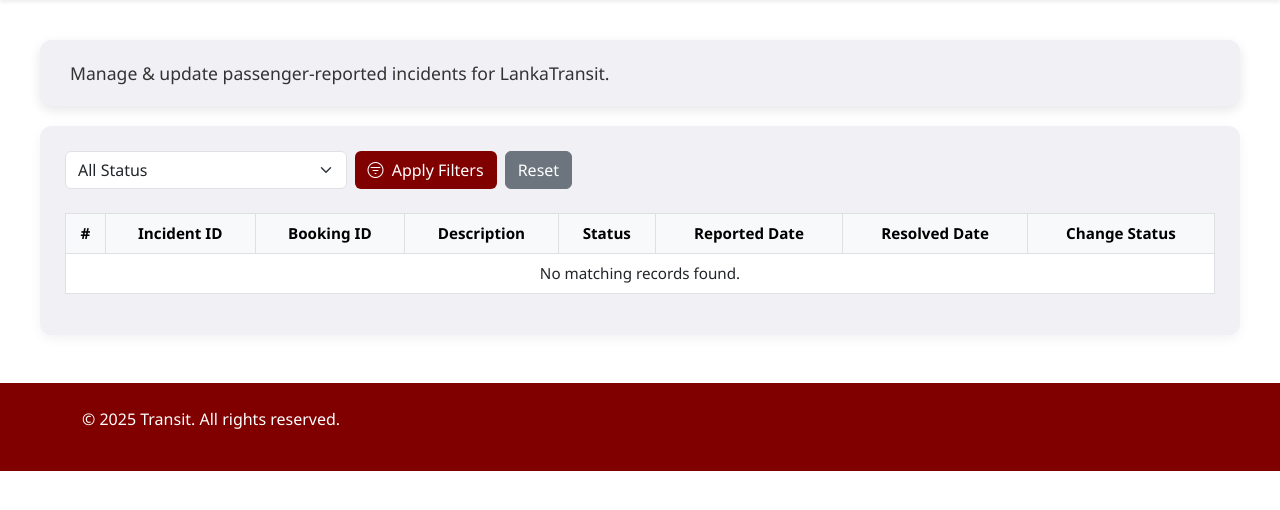
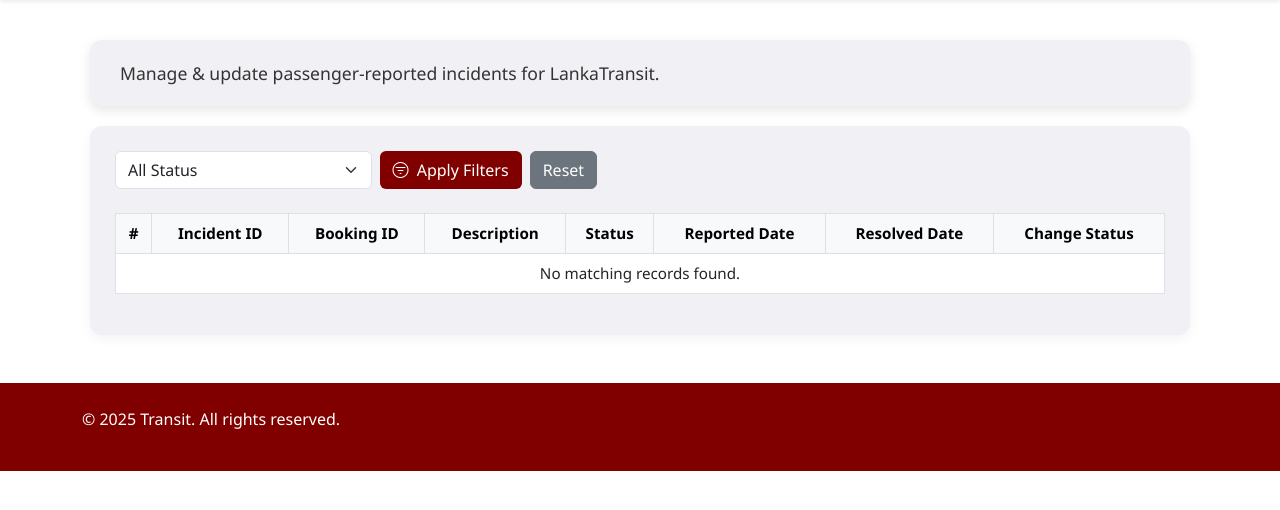
Before and after one commit to ruvini730402/Lanka-Transit, a PHP site: page /Registerlog/pages/manage_incidents.php in a window 1280 px wide. Shown: the part 56-566 px from the top of the page. Run offline with PHP 8.4, Linux system fonts and the light colour scheme; data that the repository does not hold is empty.

Commit message:
Adjust max-width of card containers in manage_incidents.php for improved layout

```diff
--- a/pages/manage_incidents.php
+++ b/pages/manage_incidents.php
@@ -70,7 +70,7 @@ $result = $stmt->fetchAll(PDO::FETCH_ASSOC);
             border-radius: 12px;
             padding: 20px 30px;
             margin: 40px auto 20px;
-            max-width: 1200px;
+            max-width: 1100px;
             box-shadow: 0 4px 12px rgba(0, 0, 0, 0.1);
             font-size: 1.1rem;
             font-weight: 500;
@@ -80,7 +80,7 @@ $result = $stmt->fetchAll(PDO::FETCH_ASSOC);
             background: #f0f0f5;
             padding: 25px;
             margin: 0 auto 40px;
-            max-width: 1200px;
+            max-width: 1100px;
             border-radius: 12px;
             box-shadow: 0 4px 12px rgba(0,0,0,0.05);
         }
```
